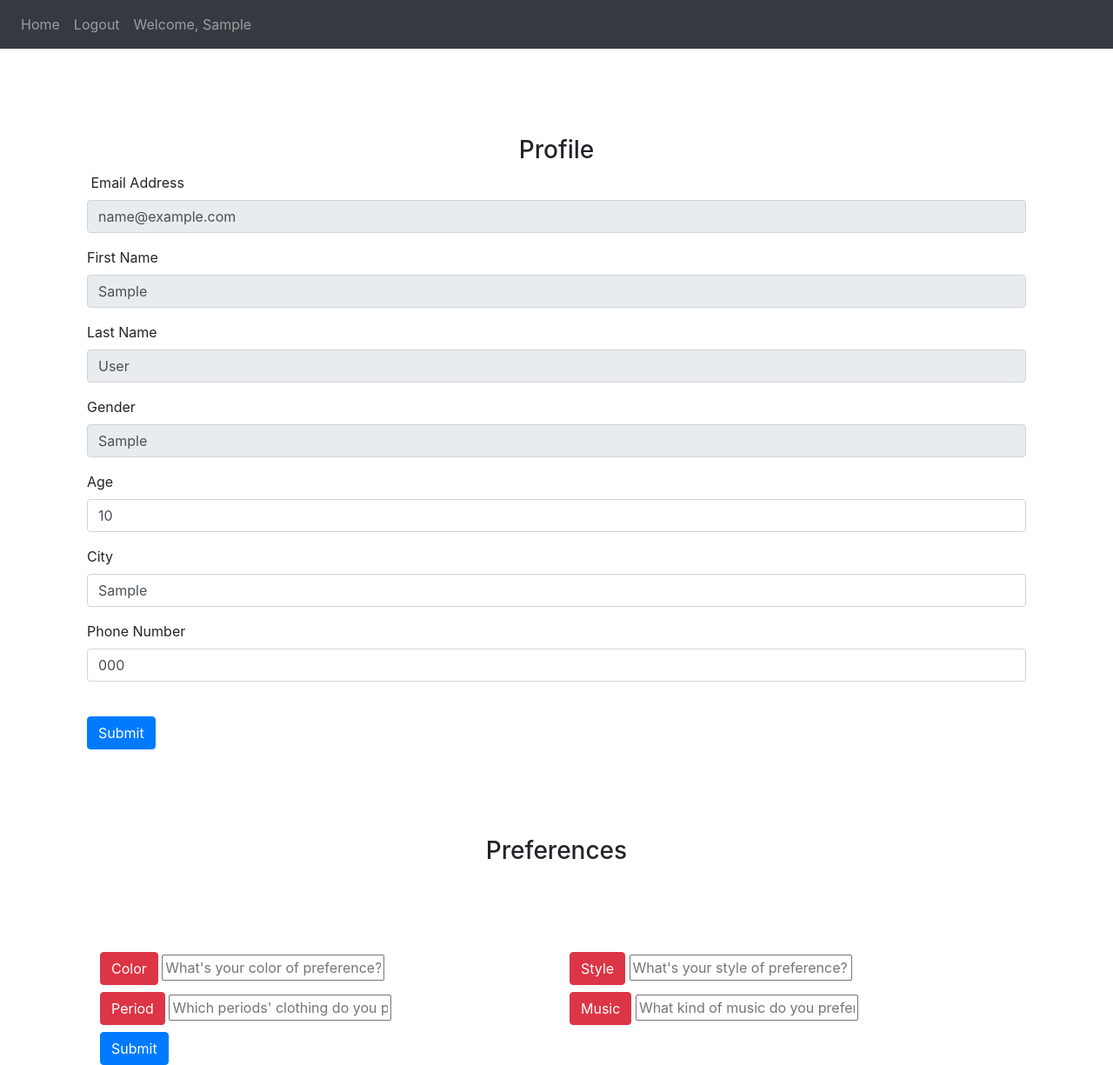
After one commit to mukunda-p/vogueX---Fashion-Recommender, a Flask app: page /profile in a window 1280 px wide. The commit adds this page. Shown: the whole page at 87% size. Run offline with Flask 2, Linux system fonts and the light colour scheme; a user stored in the database is signed in; tables that the repository leaves empty hold one stand-in row (values such as "Sample post"); some libraries are stand-ins or nearby versions.

Commit message:
Pofile + Preferences

```diff
--- a/website/static/base.css
+++ b/website/static/base.css
@@ -2,3 +2,6 @@
 /* a.nav-text{
     color: whitesmoke;
 } */
+.top-buffer {
+    margin-top:100px;
+}
--- /dev/null
+++ b/website/static/profile.css
@@ -0,0 +1,3 @@
+.prefInput{
+    width:100%;
+}
--- a/website/static/results.css
+++ b/website/static/results.css
@@ -64,10 +64,6 @@ button > img {
   gap: var(--size-3);
 }
 
-.top-buffer {
-    margin-top:100px;
-}
-
 .page-header {
   padding-block: var(--size-9);
   margin-block-end: var(--size-9);
--- a/website/templates/base.html
+++ b/website/templates/base.html
@@ -47,7 +47,7 @@
           {% if user.is_authenticated %}
           <a class="nav-item nav-link nav-text" id="home" href="/">Home</a>
           <a class="nav-item nav-link nav-text" id="logout" href="/logout">Logout</a>
-          <a class="nav-item nav-link nav-text">Welcome, {{ current_user.first_name }}</a>
+          <a class="nav-item nav-link nav-text" id="profile" href="/profile">Welcome, {{ current_user.first_name }}</a>
           {% else %}
           <a class="nav-item nav-link" id="login" href="/login">Login</a>
           <a class="nav-item nav-link" id="signUp" href="/sign-up">Sign Up</a>
--- /dev/null
+++ b/website/templates/profile.html
@@ -0,0 +1,123 @@
+{% extends "base.html" %} {% block title %}Profile{% endblock %} {% block
+content %}
+<div class="container">
+<div class="row top-buffer">
+    <div class="col-sm">
+    <form action="/profile-update", method="POST">
+    <h3 align="center">Profile</h3>
+    <div class="form-group">
+        <label for="id"></label>
+        <input type="hidden" class="form-control" id="userid" name="userid" value={{user.id}}>
+        <label for="email">Email Address</label>
+        <input
+        type="email"
+        class="form-control"
+        id="email"
+        name="email"
+        value={{user.email}}
+        readonly
+        />
+    </div>
+    <div class="form-group">
+        <label for="firstName">First Name</label>
+        <input
+        type="text"
+        class="form-control"
+        id="firstName"
+        value={{user.first_name}}
+        readonly
+        />
+    </div>
+    <div class="form-group">
+        <label for="lastName">Last Name</label>
+        <input
+        type="text"
+        class="form-control"
+        id="lastName"
+        value={{user.last_name}}
+        readonly
+        />
+    </div>
+    <div class="form-group">
+        <label for="gender">Gender</label>
+        <input
+        type="text"
+        class="form-control"
+        id="gender"
+        value={{user.gender}}
+        readonly
+        />
+    </div>
+    <div class="form-group">
+        <label for="age">Age</label>
+        <input
+        type="text"
+        class="form-control"
+        id="age"
+        name="age"
+        placeholder="Enter age"
+        value={{user.age}}
+        />
+    </div>
+    <div class="form-group">
+        <label for="city">City</label>
+        <input
+        type="text"
+        class="form-control"
+        id="city"
+        name="city"
+        placeholder="Enter city"
+        value={{user.city}}
+        />
+    </div>
+    <div class="form-group">
+        <label for="phoneNumber">Phone Number</label>
+        <input
+        type="text"
+        class="form-control"
+        id="phoneNumber"
+        name="phoneNumber"
+        placeholder="Enter phone number"
+        value={{user.phone_number}}
+        />
+    </div>
+    <br />
+    <button type="submit" class="btn btn-primary">Submit</button>
+    </form>
+    </div>
+</div>
+
+<div class="row top-buffer">
+    <div class="col-sm">
+    <form action="/preferences-update", method="POST">
+    <h3 align="center">Preferences</h3>
+    <div class="container top-buffer">
+        <div class="row">
+            <div class="col-6">
+                <label><button type="button" class="btn btn-danger btn-xl">Color</button></label>
+                <input type="text" id="colorPref" name="colorPref" placeholder="What's your color of preference?">
+            </div>
+            <div class="col-6">
+                <label><button type="button" class="btn btn-danger btn-xl">Style</button></label>
+                <input type="text" id="colorPref" name="colorPref" placeholder="What's your style of preference?">
+            </div>
+        </div>
+        <div class="row">
+            <div class="col-6">
+                <label><button type="button" class="btn btn-danger btn-xl">Period</button></label>
+                <input type="text" class="prefInput" id="colorPref" name="colorPref" placeholder="Which periods' clothing do you prefer?">
+            </div>
+            <div class="col-6">
+                <label><button type="button" class="btn btn-danger btn-xl">Music</button></label>
+                <input type="text" id="colorPref" name="colorPref" placeholder="What kind of music do you prefer?">
+            </div>
+        </div>
+        <button type="submit" class="btn btn-primary">Submit</button>
+    </div>
+
+
+    </form>
+    </div>
+    </div>
+</div>
+{% endblock %}
--- a/website/views.py
+++ b/website/views.py
@@ -28,3 +28,9 @@ def procResult():
 def results():
     linksData = str(request.args.to_dict())[2:-2].split(" || ")
     return render_template("results.html", user=current_user, ldata=linksData, enumerate=enumerate)
+
+
+@views.route('/profile', methods=['POST', 'GET'])
+@login_required
+def profile():
+    return render_template("profile.html", user=current_user)
```
Also changed, not shown: website/auth.py (+27 -0 lines).
